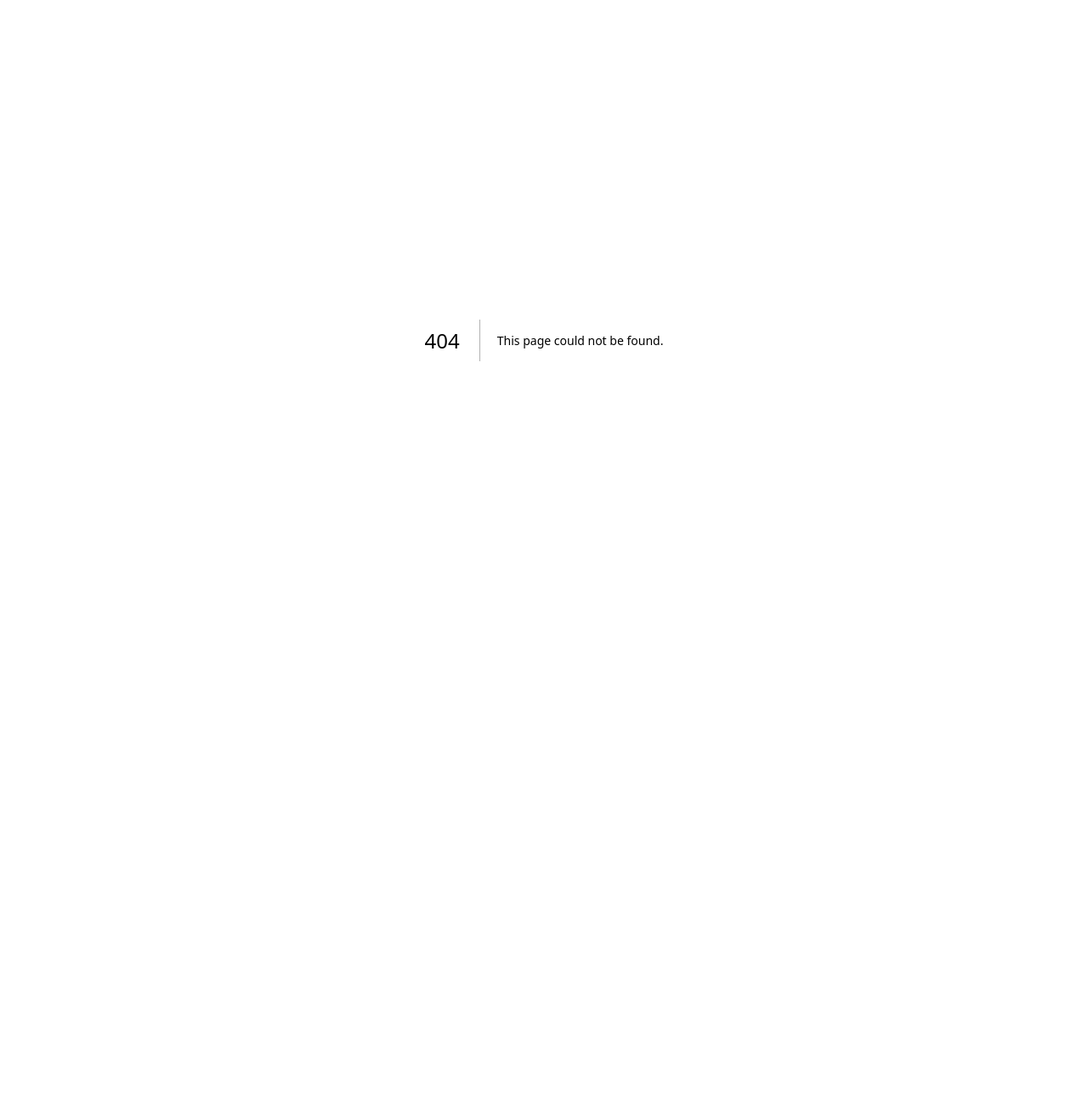
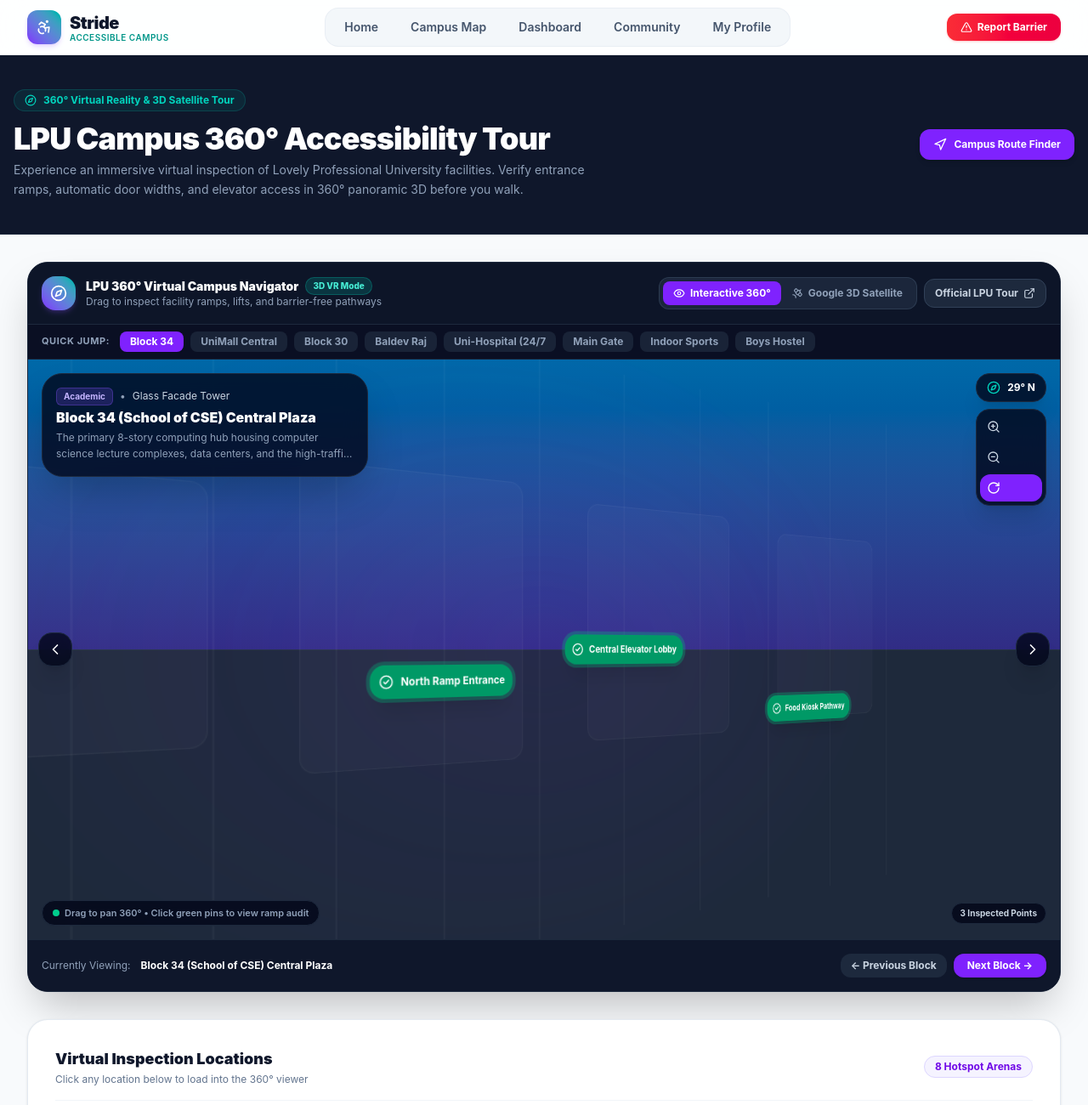
Before and after one commit to Pravesh0005/stride-campus-accessibility, a Next.js app: page /tour in a window 1280 px wide. Before the commit this address had no page. Shown: the top 1300 px of the page at 85% size. Before the commit the page ends 800 px from the top, so only its background shows below. Built offline with nearby package versions, Linux system fonts and the light colour scheme.

Commit message:
feat(tour): add dedicated 360 virtual campus tour page with LPU hotspot arenas
Co-authored-by: Arjun Mehta <arjun.mehta22@lpu.in>

```diff
--- /dev/null
+++ b/src/app/tour/page.js
@@ -0,0 +1,140 @@
+"use client"
+
+import { useState } from "react"
+import Navbar from "@/components/Navbar"
+import Footer from "@/components/Footer"
+import Campus360Viewer from "@/components/Campus360Viewer"
+import { Compass, Sparkles, Navigation, Layers, ShieldCheck, Eye, ExternalLink, ArrowRight } from "lucide-react"
+import Link from "next/link"
+
+export default function TourPage() {
+  const [selectedLocation, setSelectedLocation] = useState("block-34")
+
+  const tourHighlights = [
+    { id: "block-34", name: "Block 34 (School of CSE)", type: "Academic Tower", status: "Grade 1:12 Verified" },
+    { id: "unimall", name: "UniMall Central Atrium", type: "Utility & Food Hub", status: "Elevators Active" },
+    { id: "block-30", name: "Block 30 (Central Library)", type: "Reference Resource", status: "Tactile Pathways" },
+    { id: "unipolis", name: "Baldev Raj Mittal Unipolis", type: "Convocation Ground", status: "Wheelchair Deck" },
+    { id: "uni-hospital", name: "Uni-Hospital Health Centre", type: "Emergency Wing", status: "100% Step-Free" },
+    { id: "gate-1", name: "Main Gate 1 (GT Road)", type: "Highway Entrance", status: "E-Bus Terminal" },
+    { id: "indoor-sports", name: "Indoor Sports Complex", type: "Recreation & Pool", status: "Spectator Ramps" },
+    { id: "bh-1", name: "Boys Hostel 1 (BH-1)", type: "Residential Quad", status: "Ground Floor Accessible" },
+  ]
+
+  return (
+    <div className="min-h-screen flex flex-col bg-slate-50">
+      <Navbar />
+
+      <header className="bg-slate-900 border-b border-slate-800 text-white py-10 px-4">
+        <div className="max-w-7xl mx-auto flex flex-col md:flex-row md:items-center justify-between gap-6">
+          <div>
+            <div className="inline-flex items-center gap-2 px-3 py-1 rounded-full bg-teal-500/10 border border-teal-500/20 text-teal-400 text-xs font-bold mb-3">
+              <Compass className="w-3.5 h-3.5" />
+              <span>360° Virtual Reality & 3D Satellite Tour</span>
+            </div>
+            <h1 className="text-3xl sm:text-4xl font-black text-white tracking-tight">
+              LPU Campus 360° Accessibility Tour
+            </h1>
+            <p className="text-slate-400 text-xs sm:text-sm mt-1.5 max-w-2xl leading-relaxed">
+              Experience an immersive virtual inspection of Lovely Professional University facilities. Verify entrance ramps, automatic door widths, and elevator access in 360° panoramic 3D before you walk.
+            </p>
+          </div>
+
+          <div className="flex items-center gap-3">
+            <Link
+              href="/explore"
+              className="inline-flex items-center gap-2 px-4 py-2.5 rounded-xl bg-violet-600 hover:bg-violet-700 text-white text-xs font-bold shadow-md transition-all active:scale-95"
+            >
+              <Navigation className="w-4 h-4" />
+              <span>Campus Route Finder</span>
+            </Link>
+          </div>
+        </div>
+      </header>
+
+      <main className="flex-1 max-w-7xl mx-auto w-full px-4 sm:px-6 lg:px-8 py-8 space-y-8">
+
+        <Campus360Viewer initialScene={selectedLocation} />
+
+        <div className="bg-white rounded-3xl p-6 sm:p-8 border border-slate-200/90 shadow-sm">
+          <div className="flex items-center justify-between pb-4 mb-6 border-b border-slate-100">
+            <div>
+              <h2 className="text-lg font-black text-slate-900">Virtual Inspection Locations</h2>
+              <p className="text-xs text-slate-500 mt-0.5">Click any location below to load into the 360° viewer</p>
+            </div>
+            <span className="text-xs font-bold text-violet-700 bg-violet-50 px-3 py-1 rounded-full border border-violet-200">
+              8 Hotspot Arenas
+            </span>
+          </div>
+
+          <div className="grid grid-cols-1 sm:grid-cols-2 lg:grid-cols-4 gap-4">
+            {tourHighlights.map(item => {
+              const isSelected = selectedLocation === item.id
+              return (
+                <button
+                  key={item.id}
+                  onClick={() => {
+                    setSelectedLocation(item.id)
+                    window.scrollTo({ top: 120, behavior: "smooth" })
+                  }}
+                  className={`p-4 rounded-2xl border text-left transition-all ${
+                    isSelected
+                      ? "border-violet-600 bg-violet-50/60 ring-2 ring-violet-500/20 shadow-sm"
+                      : "border-slate-200 bg-slate-50 hover:bg-slate-100 hover:border-slate-300"
+                  }`}
+                >
+                  <div className="flex items-center justify-between mb-2">
+                    <span className="text-xs font-bold text-slate-400">{item.type}</span>
+                    <span className="text-[10px] font-bold px-2 py-0.5 rounded-md bg-emerald-100 text-emerald-800">
+                      {item.status}
+                    </span>
+                  </div>
+                  <h3 className="text-sm font-bold text-slate-900 line-clamp-1">{item.name}</h3>
+                  <div className="mt-3 flex items-center justify-between text-xs text-violet-700 font-bold">
+                    <span>Inspect 360°</span>
+                    <ArrowRight className="w-3.5 h-3.5" />
+                  </div>
+                </button>
+              )
+            })}
+          </div>
+        </div>
+
+        <div className="grid grid-cols-1 md:grid-cols-3 gap-6">
+          <div className="p-6 rounded-3xl bg-white border border-slate-200/90 shadow-xs">
+            <div className="w-10 h-10 rounded-2xl bg-emerald-100 text-emerald-700 flex items-center justify-center font-bold mb-3">
+              <ShieldCheck className="w-5 h-5" />
+            </div>
+            <h3 className="text-base font-bold text-slate-900 mb-1">Ramp Angle Audits</h3>
+            <p className="text-xs text-slate-600 leading-relaxed">
+              Every ramp hotspot shows verified slope ratios (1:12 standard). Green pins indicate safe slopes; amber pins warn of steep gradients.
+            </p>
+          </div>
+
+          <div className="p-6 rounded-3xl bg-white border border-slate-200/90 shadow-xs">
+            <div className="w-10 h-10 rounded-2xl bg-violet-100 text-violet-700 flex items-center justify-center font-bold mb-3">
+              <Layers className="w-5 h-5" />
+            </div>
+            <h3 className="text-base font-bold text-slate-900 mb-1">Doorway Clearances</h3>
+            <p className="text-xs text-slate-600 leading-relaxed">
+              Inspect main entrance automatic double-doors and bathroom turnstiles to ensure standard 32-inch wheelchair clearances.
+            </p>
+          </div>
+
+          <div className="p-6 rounded-3xl bg-white border border-slate-200/90 shadow-xs">
+            <div className="w-10 h-10 rounded-2xl bg-teal-100 text-teal-700 flex items-center justify-center font-bold mb-3">
+              <Compass className="w-5 h-5" />
+            </div>
+            <h3 className="text-base font-bold text-slate-900 mb-1">Google Satellite Sync</h3>
+            <p className="text-xs text-slate-600 leading-relaxed">
+              Switch seamlessly to Google 3D Earth satellite view for real-time spatial context across the entire 600-acre campus.
+            </p>
+          </div>
+        </div>
+
+      </main>
+
+      <Footer />
+    </div>
+  )
+}
```
